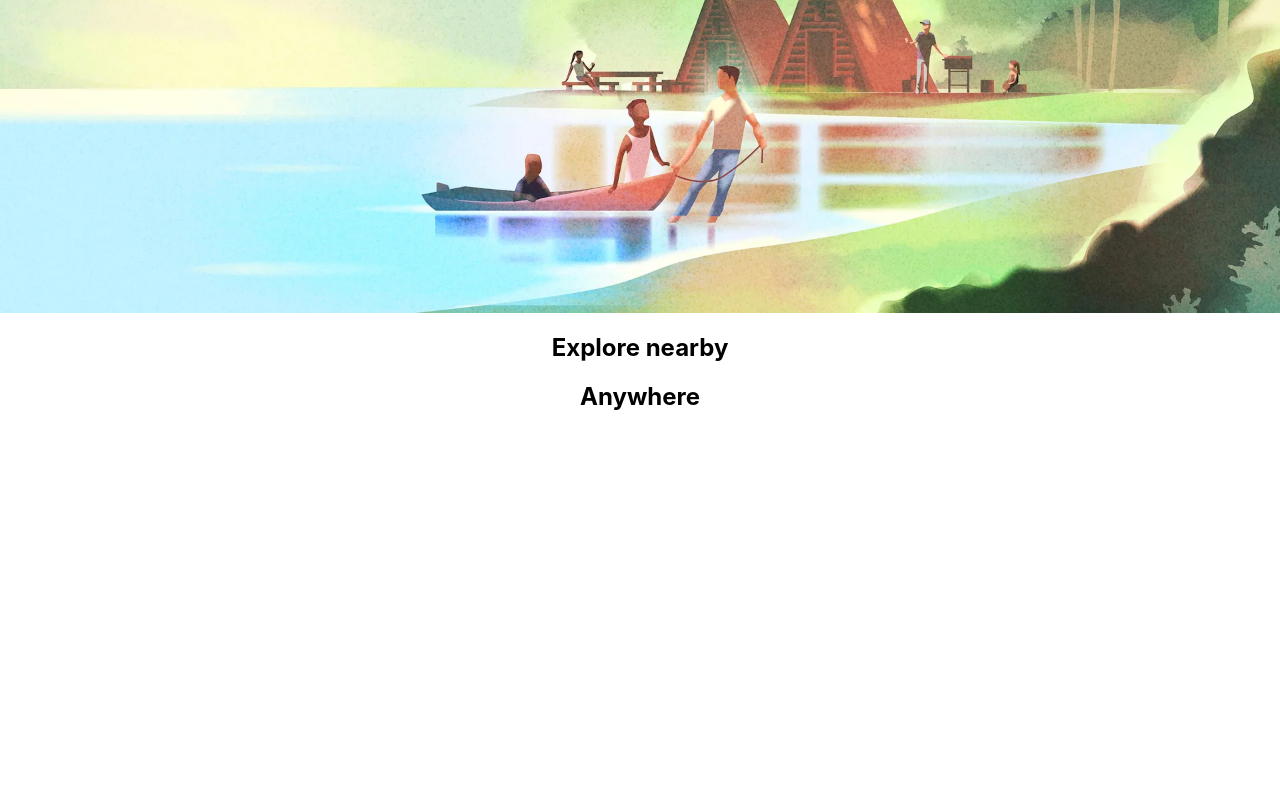
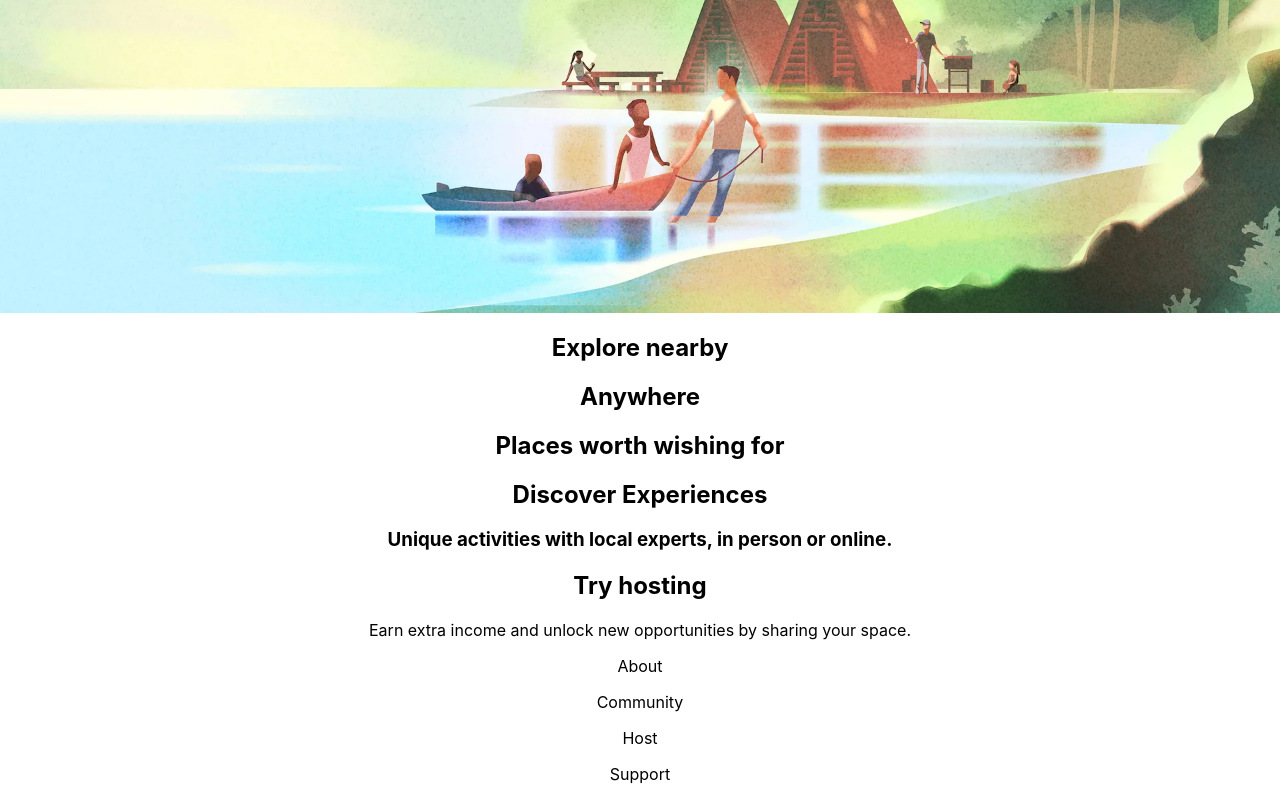
Before and after one commit to mountainfawkes/aerobnb, a React (Create React App) app: page / in a window 1280 px wide. Shown: the part 409-1209 px from the top of the page. Before the commit the page ends 840 px from the top, so only its background shows below. Built offline with nearby package versions, Linux system fonts and the light colour scheme.

Commit message:
adds homepage component structure
Co-authored-by: Tom/Usarneme <jamestcoop@gmail.com>

```diff
--- a/src/components/Discover.js
+++ b/src/components/Discover.js
@@ -0,0 +1,12 @@
+import React from 'react';
+
+function Discover() {
+  return (
+    <>
+      <h2>Discover Experiences</h2>
+      <h3>Unique activities with local experts, in person or online.</h3>
+    </>
+  );
+}
+
+export default Discover;
--- a/src/components/Footer.js
+++ b/src/components/Footer.js
@@ -0,0 +1,14 @@
+import React from 'react';
+
+function Footer() {
+  return (
+    <>
+      <p>About</p>
+      <p>Community</p>
+      <p>Host</p>
+      <p>Support</p>
+    </>
+  );
+}
+
+export default Footer;
--- a/src/components/Recruitment.js
+++ b/src/components/Recruitment.js
@@ -0,0 +1,12 @@
+import React from 'react';
+
+function Recruitment() {
+  return (
+    <>
+      <h2>Try hosting</h2>
+      <p>Earn extra income and unlock new opportunities by sharing your space.</p>
+    </>
+  );
+}
+
+export default Recruitment;
--- a/src/components/Wishlist.js
+++ b/src/components/Wishlist.js
@@ -0,0 +1,11 @@
+import React from 'react';
+
+function Wishlist() {
+  return (
+    <>
+      <h2>Places worth wishing for</h2>
+    </>
+  );
+}
+
+export default Wishlist;
--- a/src/pages/Home.js
+++ b/src/pages/Home.js
@@ -3,6 +3,10 @@ import Anywhere from './../components/Anywhere';
 import Header from './../components/Header';
 import Navbar from './../components/Navbar';
 import Nearby from './../components/Nearby';
+import Wishlist from './../components/Wishlist';
+import Discover from './../components/Discover';
+import Recruitment from './../components/Recruitment';
+import Footer from './../components/Footer';
 
 function Home() {
   return (
@@ -11,6 +15,10 @@ function Home() {
       <Header />
       <Nearby />
       <Anywhere />
+      <Wishlist />
+      <Discover />
+      <Recruitment />
+      <Footer />
     </>
   );
 }
```
